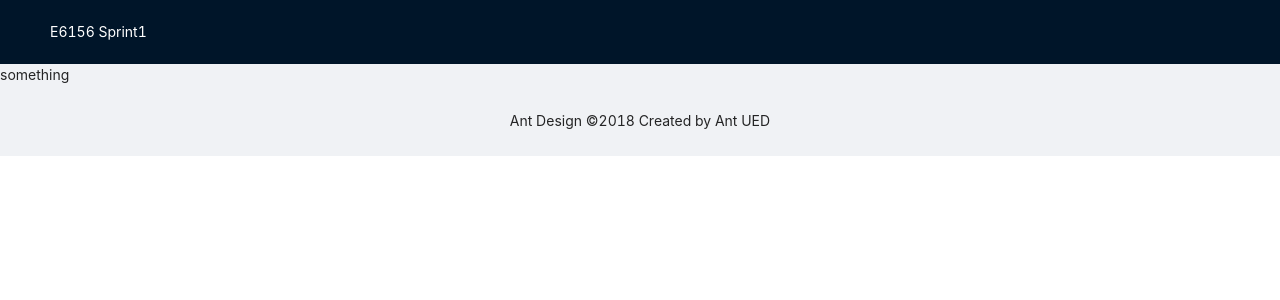
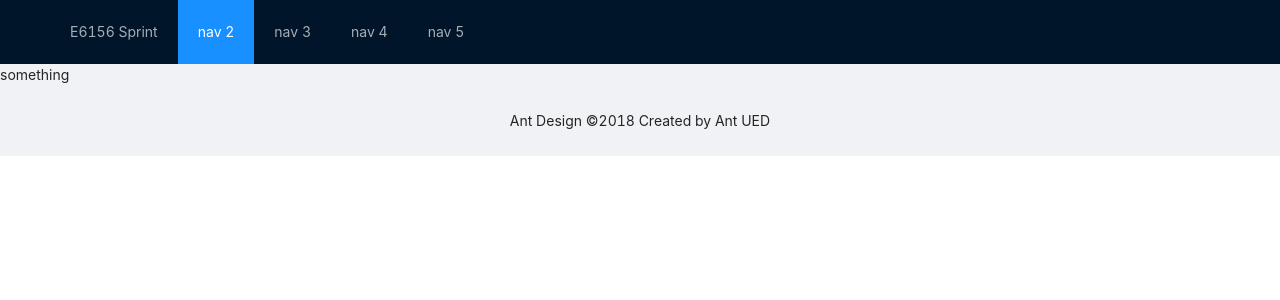
Before and after one commit to TereseWang/CC_Sprint1_BrowserApplication, a React (Create React App) app in the folder browser-app/: page / in a window 1280 px wide. Shown: the top 300 px of the page. Built offline with nearby package versions, Linux system fonts and the light colour scheme.

Commit message:
change home page

```diff
--- a/browser-app/src/App.js
+++ b/browser-app/src/App.js
@@ -1,18 +1,28 @@
-import { Breadcrumb, Layout, Card } from 'antd';
+import { Breadcrumb, Layout, Card, Menu } from 'antd';
 import { BrowserRouter as Router, Route, Routes } from 'react-router-dom';
 import React from 'react';
 import './App.css';
 import PostList from "./Post/List";
 
-const { Header, Content, Footer, Menu } = Layout;
+const { Header, Content, Footer } = Layout;
 
 const App = () => (
   <Router>
     <Layout className="layout">
       <Header style={{color: "#ffffff"}}>
-      <div className="logo" />
-        E6156 Sprint1
-
+        <Menu
+          theme="dark"
+          mode="horizontal"
+          defaultSelectedKeys={['2']}
+          items={new Array(5).fill(null).map((_, index) => {
+            const key = index + 1;
+            if (index === 0) {
+              return { key, label: "E6156 Sprint" }
+            } else {
+              return { key, label: `nav ${key}`}
+            }
+          })}
+        />
       </Header>
       <Routes>
         <Route exact path="/" element={<PostList/>}/>
```
Also changed, not shown: 1 other file (tests, documents, lock files or other folders). Lines whose indentation alone changed are shown as unchanged.
